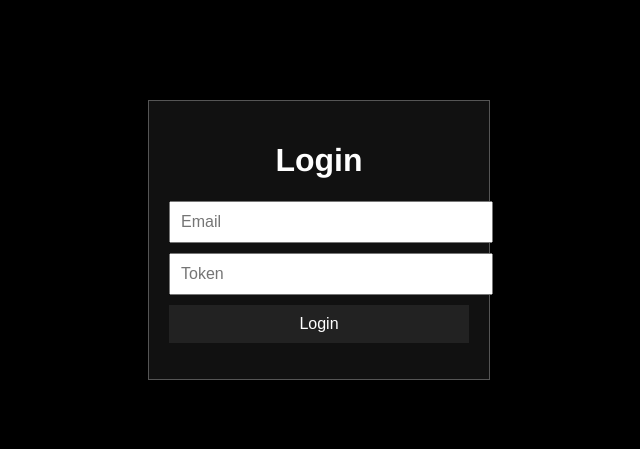
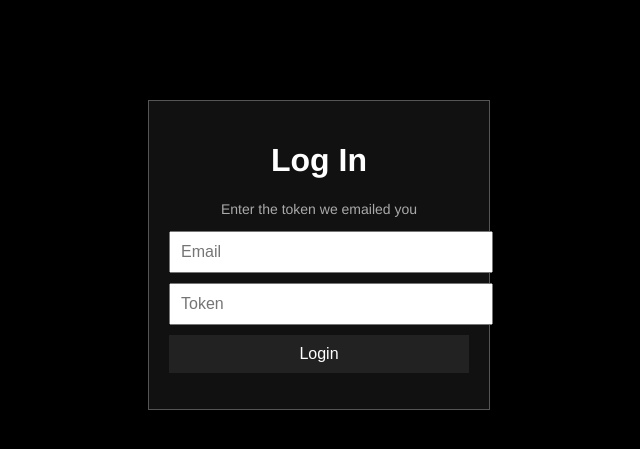
Before and after one commit to ABTechWorks/TinyLittleHelper, a FastAPI app: template templates/login.html in a window 1280 px wide. Shown: the top 449 px of the page, without its empty margins (321-961 px from the left). Run offline with FastAPI, Linux system fonts and the light colour scheme; the template is opened without the code that fills it, so the values that code supplies are empty.

Commit message:
Add signup flow and improve login UI

```diff
--- a/main.py
+++ b/main.py
@@ -7,6 +7,7 @@ from pathlib import Path
 from datetime import datetime
 import json, smtplib
 from email.message import EmailMessage
+import secrets
 
 # -----------------------------
 # Config
@@ -21,6 +22,9 @@ if not DATA_FILE.exists():
 # -----------------------------
 # Helper Functions
 # -----------------------------
+def generate_token():
+    return secrets.token_hex(16)
+
 def load_data():
     with open(DATA_FILE, "r") as f:
         return json.load(f)
@@ -67,6 +71,53 @@ class Heartbeat(BaseModel):
 # Routes
 # -----------------------------
 @app.get("/", response_class=HTMLResponse)
+def home(request: Request):
+    return templates.TemplateResponse("home.html", {"request": request, "error": ""})
+
+@app.get("/signup", response_class=HTMLResponse)
+def signup_page(request: Request):
+    return templates.TemplateResponse("signup.html", {"request": request, "error": ""})
+
+@app.post("/signup")
+def signup(name: str = Form(...), email: str = Form(...)):
+    data = load_data()
+
+    # Prevent duplicate email
+    for acc in data["accounts"].values():
+        if acc["email"] == email:
+            raise HTTPException(status_code=400, detail="Email already registered")
+
+    token = generate_token()
+
+    data["accounts"][token] = {
+        "name": name,
+        "email": email,
+        "token": token,
+        "devices": {}
+    }
+
+    save_data(data)
+
+    send_email(
+        email,
+        "Your Monitoring Token",
+        f"""
+Hi {name},
+
+Your monitoring account has been created.
+
+Your login token:
+{token}
+
+Keep this safe.
+"""
+    )
+
+    response = RedirectResponse("/dashboard", status_code=302)
+    response.set_cookie(key="account_token", value=token)
+    return response
+
+@app.get("/login", response_class=HTMLResponse)
 def login_page(request: Request):
     return templates.TemplateResponse("login.html", {"request": request, "error": ""})
 
--- a/static/style.css
+++ b/static/style.css
@@ -55,3 +55,26 @@ button {
 button:hover {
   background-color: #333;
 }
+
+.center-box {
+  max-width: 500px;
+  margin: 120px auto;
+  text-align: center;
+}
+
+.tagline {
+  color: #aaa;
+  margin-bottom: 30px;
+}
+
+.secondary {
+  display: block;
+  margin-top: 15px;
+  color: #888;
+  text-decoration: none;
+}
+
+.small {
+  font-size: 14px;
+  color: #aaa;
+}
--- a/templates/login.html
+++ b/templates/login.html
@@ -6,7 +6,8 @@
 </head>
 <body>
   <div class="login-box">
-    <h1>Login</h1>
+    <h1>Log In</h1>
+<p class="small">Enter the token we emailed you</p>
     <form method="POST" action="/login">
       <input type="email" name="email" placeholder="Email" required>
       <input type="text" name="token" placeholder="Token" required>
```
